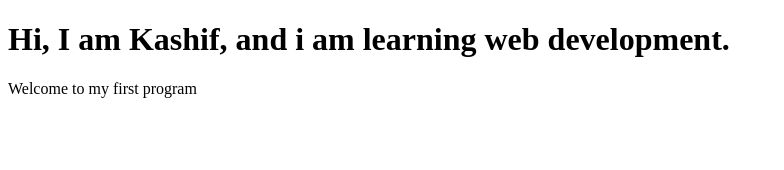
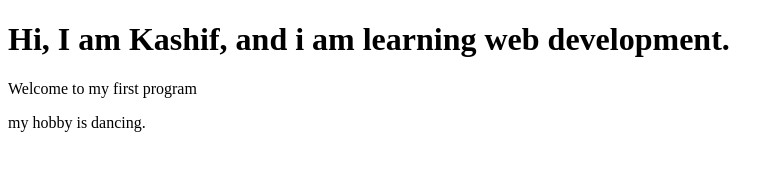
Before and after one commit to kashifhussainpathan/Kashifhussainpathan-site, a plain HTML site: page index.html in a window 1280 px wide. Shown: the whole page, without its empty margins (0-784 px from the left). Drawn offline with Linux system fonts and the light colour scheme.

Commit message:
update in text

```diff
--- a/index.html
+++ b/index.html
@@ -9,5 +9,6 @@
 <body>
   <h1> Hi, I am Kashif, and i am learning web development.</h1>
   <p> Welcome to my first program</p>
+  <p> my hobby is dancing.</p>
 </body>
 </html>
```
